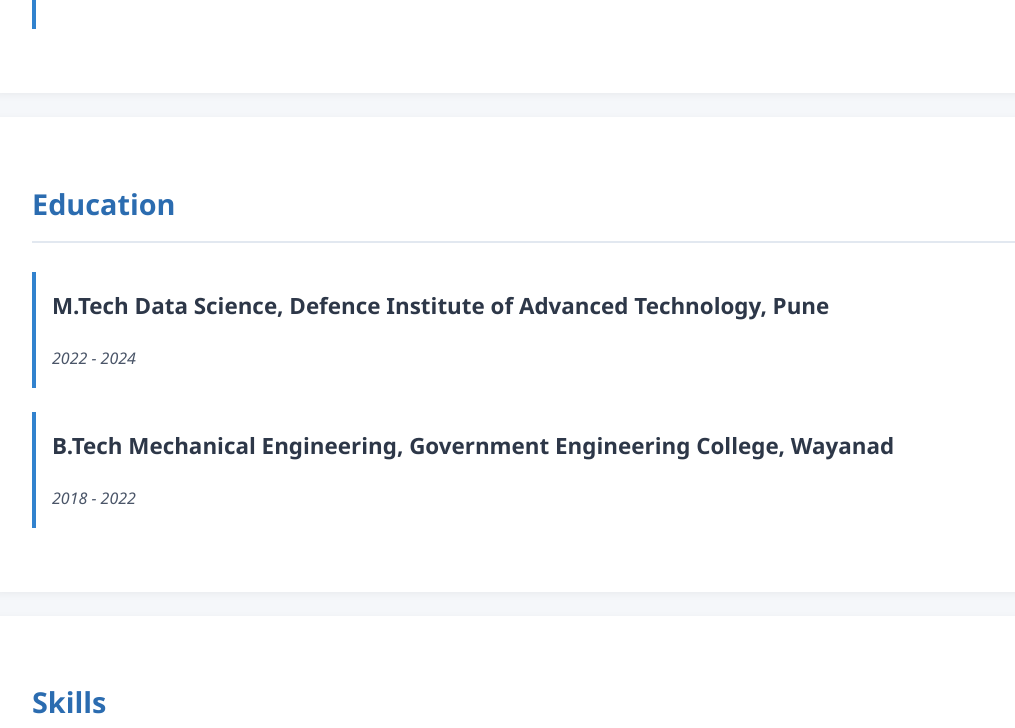
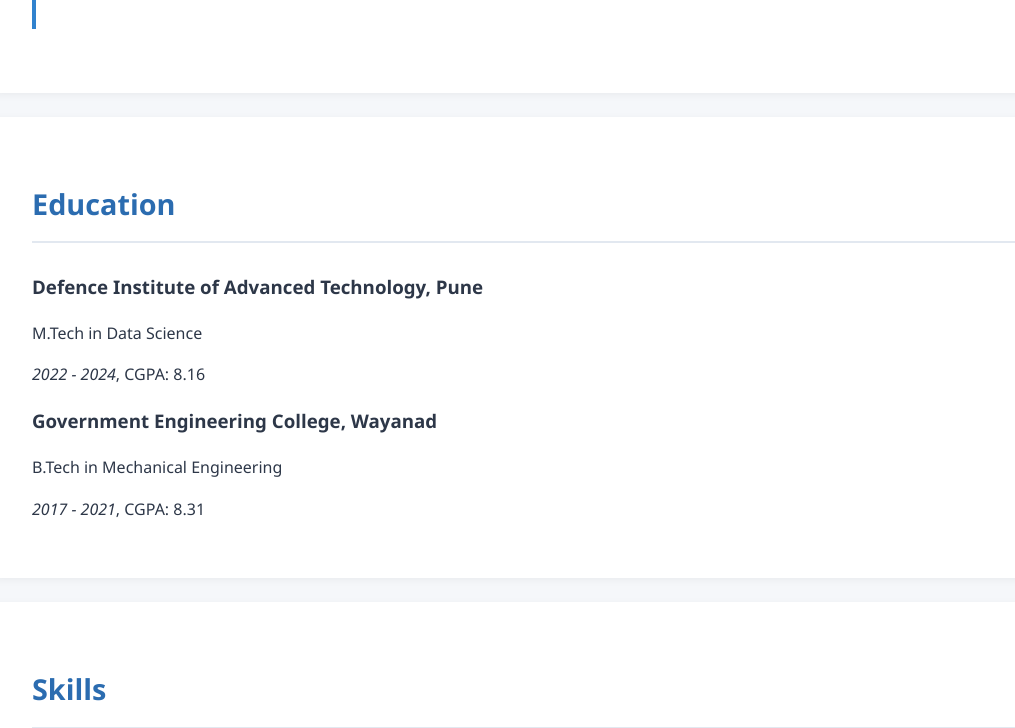
Before and after one commit to Bassam-123/Bassam-123.github.io, a plain HTML site: page index.html in a window 1280 px wide. Shown: the part 1220-1948 px from the top of the page, without its empty margins (64-1079 px from the left). Drawn offline with Linux system fonts and the light colour scheme.

Commit message:
Update index.html

```diff
--- a/index.html
+++ b/index.html
@@ -187,7 +187,7 @@
             <h3>Project Associate, Centre for Development of Advanced Computing (C-DAC), Chennai</h3>
             <p><em>August 2024 - Present</em></p>
             <ul>
-                <li>Developed a data-driven school management system in Odoo 16, leveraging PostgreSQL to optimize data storage, retrieval, and reporting for over 730 schools.</li>
+                <li>Developed a data-driven school management system in Odoo 16, leveraging PostgreSQL to optimize data storage, retrieval, and reporting for over 750 schools.</li>
                 <li>Performed exploratory data analysis (EDA) on student performance data to identify patterns and trends for academic insights.</li>
                 <li>Implemented automated data pipelines using SQL and Python to clean, preprocess, and analyze student and attendance data.</li>
                 <li>Designed real-time dashboards in Odoo for tracking student attendance and academic performance, improving reporting efficiency by 80%.</li>
@@ -198,13 +198,15 @@
     </section>
     <section id="education">
         <h2>Education</h2>
-        <div class="project">
-            <h3>M.Tech Data Science, Defence Institute of Advanced Technology, Pune</h3>
-            <p><em>2022 - 2024</em></p>
+        <div class="education">
+            <h3>Defence Institute of Advanced Technology, Pune</h3>
+            <p>M.Tech in Data Science</p>
+            <p><em>2022 - 2024</em>, CGPA: 8.16</p>
         </div>
-        <div class="project">
-            <h3>B.Tech Mechanical Engineering, Government Engineering College, Wayanad</h3>
-            <p><em>2018 - 2022</em></p>
+        <div class="education">
+            <h3>Government Engineering College, Wayanad</h3>
+            <p>B.Tech in Mechanical Engineering</p>
+            <p><em>2017 - 2021</em>, CGPA: 8.31</p>
         </div>
     </section>
     <section id="skills">
```
